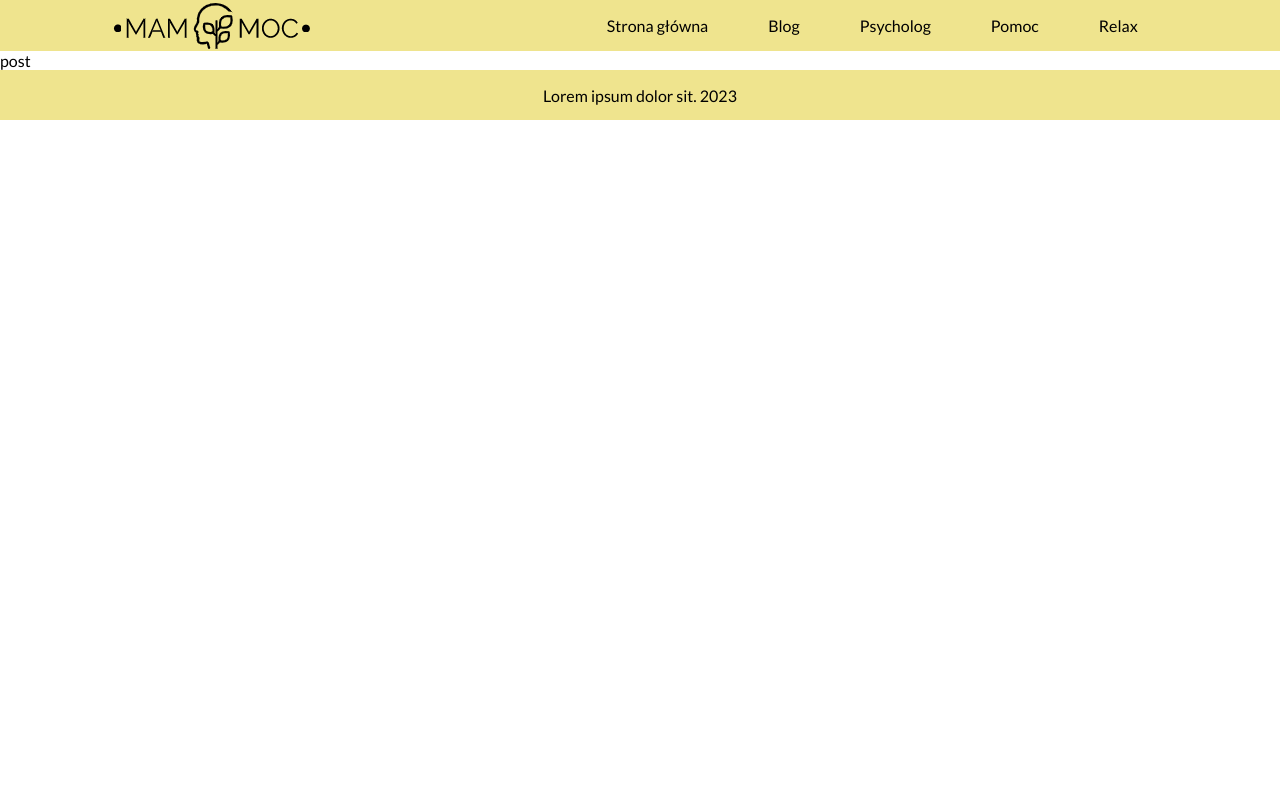
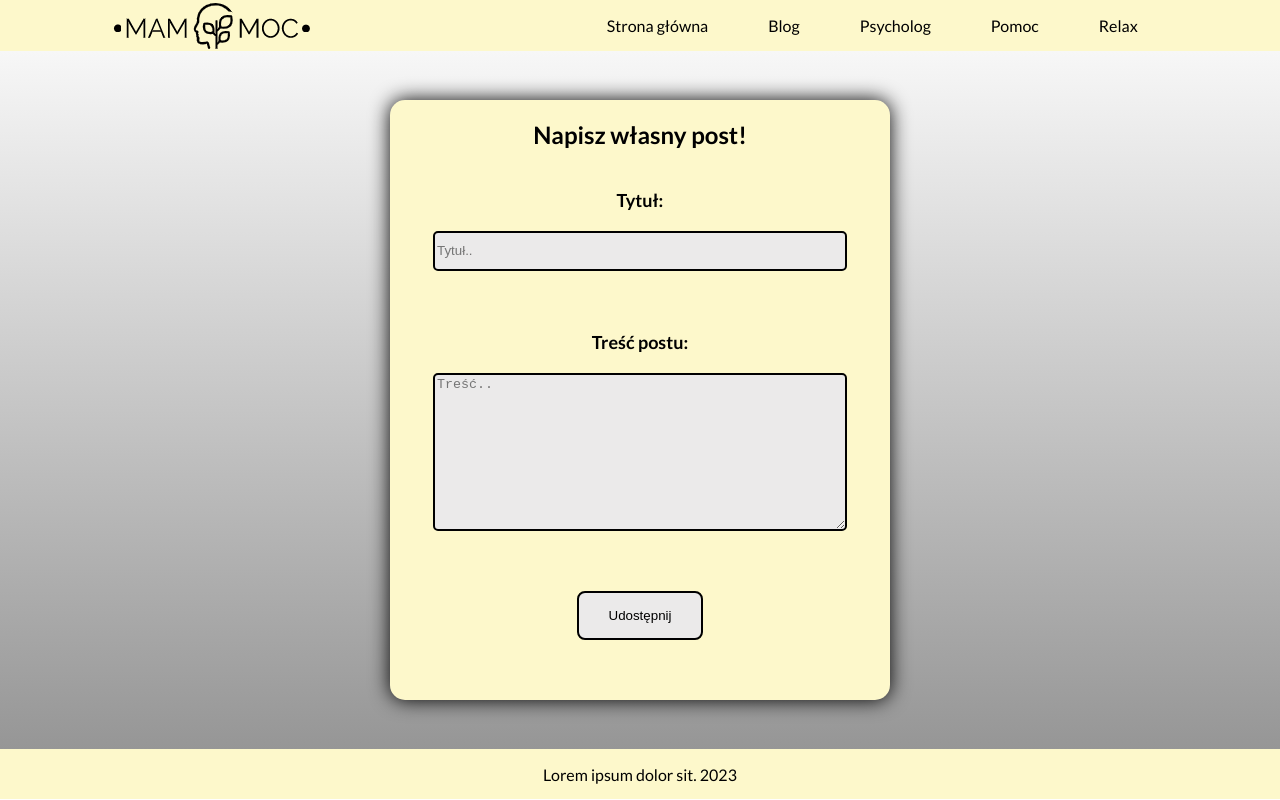
Before and after one commit to Szesz96/Psychology-project, a React (Create React App) app: page /post in a window 1280 px wide. Built offline with nearby package versions, Linux system fonts and the light colour scheme.

Commit message:
post form added with CSS

```diff
--- a/src/App.css
+++ b/src/App.css
@@ -1,5 +1,5 @@
 :root{
-    --main-color: rgb(239, 228, 142);
+    --main-color: rgb(253, 248, 203);
     font-family: 'Lato', sans-serif;
 }
 
--- a/src/App.jsx
+++ b/src/App.jsx
@@ -9,7 +9,7 @@ import Relax from './views/relax/relax'
 import React, { useState } from 'react';
 import Navbar from './components/navbar/navbar';
 import Footer from './components/footer/footer';
-import Post from './views/blog-post/post';
+import Post from './views/post/post';
 
 function App() {
   const [isAuth, setIsAuth] = useState(false)
--- a/src/views/blog-post/post.jsx
+++ /dev/null
@@ -1,9 +0,0 @@
-import React from 'react'
-
-const Post = () => {
-  return (
-    <div>post</div>
-  )
-}
-
-export default Post
--- a/src/views/blog/blog.jsx
+++ b/src/views/blog/blog.jsx
@@ -1,6 +1,6 @@
 import React, { useState } from 'react'
 import { auth, provider } from '../../firebase-config'
-import { signInWithPopup } from 'firebase/auth'
+import { signInWithPopup, signOut } from 'firebase/auth'
 import { useNavigate } from 'react-router-dom'
 
 function Blog({ setIsAuth }) {
@@ -14,13 +14,19 @@ function Blog({ setIsAuth }) {
     })
   }
 
+  const signUserOut = () => {
+    signOut(auth).then(() => {
+      localStorage.clear()
+      setIsAuth(false)
+      navigate("/blog")
+    })
+  }
+
   return (
     <>
       <h1>Blog</h1>
-      <p>Zaloguj się za pomocą Google by móc dodawać posty!</p>
-      <button onClick={signIn}>
-        Zaloguj się
-      </button>
+      <p className='paragraph-login'>Zaloguj się za pomocą Google by móc dodawać posty!</p>
+      <button onClick={signIn}>Zaloguj się</button>
     </>
   )
 }
--- a/src/views/main/main.css
+++ b/src/views/main/main.css
@@ -13,14 +13,15 @@
     display: flex;
     flex-direction: column;
     justify-content: space-evenly;
+	margin-left: 30px;
 	background-color: rgba(0, 0, 0, 0.6);
 	height: 70%;
 	width: 50%;
 	font-size: 25px;
 	word-spacing: 5px;
 	z-index: 1;
-	border-radius: 0 15px 15px 0;
-	box-shadow: 8px 8px 15px black;
+	border-radius: 15px;
+	box-shadow: 0 0 15px black;
 }
 
 .main-text p, .main-text h1 {
--- /dev/null
+++ b/src/views/post/post.css
@@ -0,0 +1,71 @@
+.post-container,
+.post-element,
+.post-form form {
+	display: flex;
+	flex-direction: column;
+	justify-content: center;
+	align-items: center;
+}
+
+.post-container {
+	display: flex;
+	height: calc(100vh - 102px);
+	justify-content: center;
+	align-items: center;
+	background: rgb(187, 187, 187);
+	background: linear-gradient(
+		rgb(247, 247, 247) 0%,
+		rgb(150, 150, 150) 100%
+	);
+}
+
+.post-content {
+	display: flex;
+	flex-direction: column;
+	text-align: center;
+	height: 600px;
+	width: 500px;
+	border-radius: 15px;
+	background-color: var(--main-color);
+    box-shadow: 0 0 20px black;
+}
+
+.post-element {
+    font-weight: bold;
+    font-size: 18px;
+	width: 100%;
+	padding: 20px;
+}
+
+.post-element input {
+    height: 40px;
+}
+
+.post-element textarea,
+.post-element input {
+    background-color: rgb(235, 234, 234);
+    margin: 20px;
+	width: 90%;
+	max-height: 350px;
+	max-width: 450px;
+    border: 2px solid black;
+    border-radius: 5px;
+}
+.share-btn {
+    padding: 15px 30px;
+    border-radius: 8px;
+    border: 2px solid black;
+    cursor: pointer;
+    background-color: rgb(235, 234, 234);
+    margin-top: 20px;
+    transition: background-color .3s;
+}
+
+.share-btn:hover {
+    background-color: white;
+}
+
+.share-btn:focus, .post-element textarea:focus,
+.post-element input:focus {
+    background-color: white;
+}
--- /dev/null
+++ b/src/views/post/post.jsx
@@ -0,0 +1,27 @@
+import React from 'react'
+import './post.css'
+
+const Post = () => {
+  return (
+    <div className='post-container'>
+      <div className="post-content">
+        <h2>Napisz własny post!</h2>
+        <div className="post-form">
+          <form>
+            <div className="post-element">
+              <label htmlFor="title">Tytuł:</label>
+              <input type="text" placeholder='Tytuł..' required/>
+            </div>
+            <div className="post-element">
+              <label htmlFor="content">Treść postu:</label>
+              <textarea placeholder='Treść..' cols="20" rows="10" required></textarea>
+            </div>
+            <button className='share-btn'>Udostępnij</button>
+          </form>
+        </div>
+      </div>
+    </div>
+  )
+}
+
+export default Post
```
Also changed, not shown: src/views/blog-post/blog-post.css (deleted).
